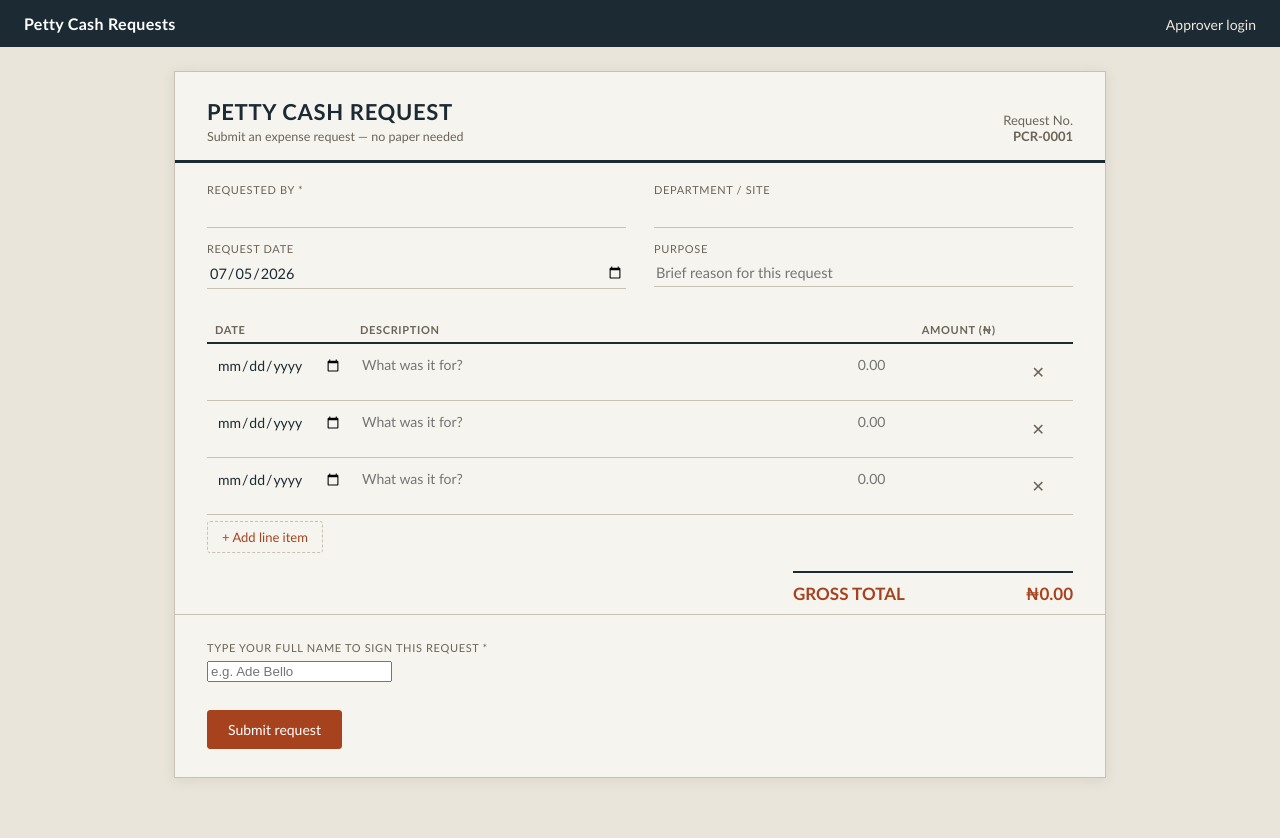
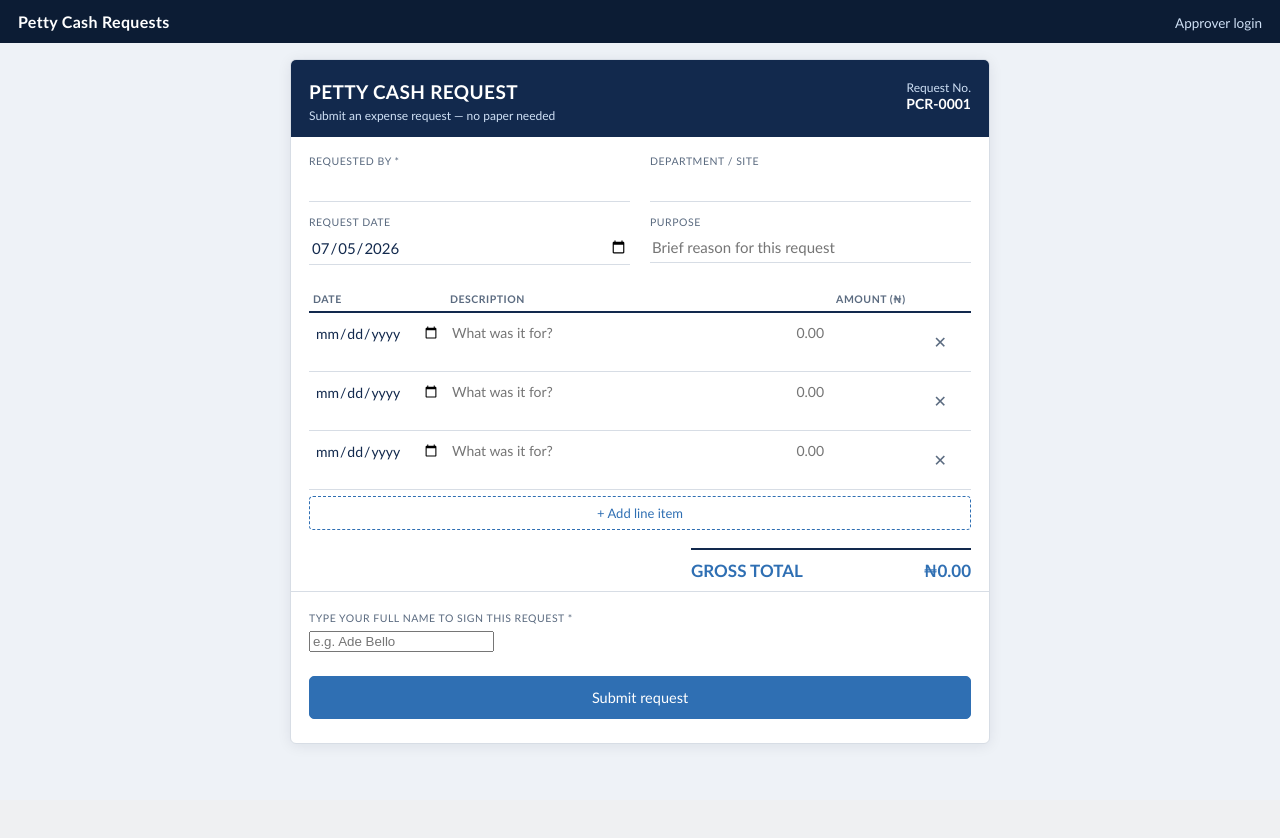
Before and after one commit to Rarejoe/GDX-PETTY-CASH, a Flask app: page / in a window 1280 px wide. After the commit the page ends 744 px from the top, so only its background shows below. Run offline with Flask 3, Linux system fonts and the light colour scheme; data that the repository does not hold is empty.

Commit message:
Refactor styles in static/style.css
Updated CSS variables and styles for improved layout and design.

```diff
--- a/static/style.css
+++ b/static/style.css
@@ -1,18 +1,19 @@
 :root{
-  --ink:#1c2b33;
-  --paper:#f6f4ee;
-  --line:#c9c2b2;
-  --accent:#a6431e;
-  --accent-soft:#f1e4dc;
-  --muted:#6b6459;
+  --ink:#12294d;
+  --paper:#ffffff;
+  --line:#d7dde5;
+  --accent:#2f6fb3;
+  --accent-soft:#e8f1fb;
+  --muted:#5b6b80;
   --good:#3c6e52;
   --bad:#a3372b;
+  --navy-deep:#0c1c34;
 }
 *{ box-sizing:border-box; }
 body{
   margin:0;
   font-family:Calibri, "Segoe UI", Arial, sans-serif;
-  background:#e9e5da;
+  background:#eef2f7;
   color:var(--ink);
 }
 a{ color:var(--accent); text-decoration:none; }
@@ -22,59 +23,68 @@ a:hover{ text-decoration:underline; }
   display:flex;
   justify-content:space-between;
   align-items:center;
-  padding:14px 24px;
-  background:var(--ink);
+  padding:12px 18px;
+  background:var(--navy-deep);
   color:#fff;
+  flex-wrap:wrap;
+  gap:8px;
 }
-.topbar .brand{ color:#fff; font-weight:700; letter-spacing:0.02em; text-decoration:none; }
-.topbar nav a{ color:#f1e9df; margin-left:18px; font-size:14px; }
+.topbar .brand{ color:#fff; font-weight:700; letter-spacing:0.02em; text-decoration:none; display:flex; align-items:center; gap:9px; }
+.topbar .brand img{ height:30px; width:30px; display:block; background:#fff; border-radius:50%; padding:3px; object-fit:contain; }
+.topbar nav a{ color:#cfe0f5; margin-left:14px; font-size:13.5px; }
 
-.page{ max-width:960px; margin:0 auto; padding:24px 14px 60px; }
+.page{ max-width:720px; margin:0 auto; padding:16px 10px 50px; }
 
-.flash-stack{ margin-bottom:16px; }
-.flash{ padding:10px 14px; border-radius:4px; margin-bottom:8px; font-size:14px; }
+.flash-stack{ margin-bottom:14px; }
+.flash{ padding:10px 14px; border-radius:4px; margin-bottom:8px; font-size:13.5px; }
 .flash-error{ background:#fbe4e1; color:var(--bad); border:1px solid #e7b7ae; }
 .flash-success{ background:#e3efe7; color:var(--good); border:1px solid #b9d8c3; }
 
 .sheet{
   background:var(--paper);
   border:1px solid var(--line);
-  box-shadow:0 2px 14px rgba(0,0,0,0.08);
+  box-shadow:0 2px 14px rgba(12,28,52,0.08);
   padding-bottom:8px;
+  border-radius:6px;
+  overflow:hidden;
 }
 .sheet.narrow{ max-width:420px; margin:40px auto; padding:28px; }
-.sheet.wide{ padding:28px 32px; }
-.sheet.confirmation{ text-align:center; padding:50px 30px; }
+.sheet.wide{ padding:20px 18px; }
+.sheet.confirmation{ text-align:center; padding:44px 20px; }
 
 .check-icon{
-  width:56px; height:56px; border-radius:50%;
+  width:52px; height:52px; border-radius:50%;
   background:var(--good); color:#fff;
-  font-size:28px; line-height:56px;
+  font-size:26px; line-height:52px;
   margin:0 auto 16px;
 }
 
 .letterhead{
   display:flex;
   justify-content:space-between;
-  align-items:flex-end;
-  padding:26px 32px 16px;
-  border-bottom:3px solid var(--ink);
+  align-items:flex-start;
+  flex-wrap:wrap;
+  gap:10px;
+  padding:20px 18px 14px;
+  background:var(--ink);
+  color:#fff;
 }
-.letterhead h1{ margin:0; font-size:22px; letter-spacing:0.03em; }
-.letterhead .sub{ color:var(--muted); font-size:12.5px; margin-top:4px; }
-.ref-box{ text-align:right; font-size:13px; color:var(--muted); }
+.letterhead h1{ margin:0; font-size:19px; letter-spacing:0.02em; line-height:1.25; }
+.letterhead .sub{ color:#cfe0f5; font-size:12px; margin-top:4px; }
+.ref-box{ text-align:right; font-size:12px; color:#cfe0f5; }
+.ref-box strong{ color:#fff; font-size:14px; }
 
 .meta-grid{
   display:grid;
   grid-template-columns:1fr 1fr;
-  gap:14px 28px;
-  padding:20px 32px 6px;
+  gap:14px 20px;
+  padding:18px 18px 4px;
 }
 .field label{
   display:block;
-  font-size:11px;
+  font-size:10.5px;
   text-transform:uppercase;
-  letter-spacing:0.06em;
+  letter-spacing:0.05em;
   color:var(--muted);
   margin-bottom:4px;
 }
@@ -84,73 +94,101 @@ a:hover{ text-decoration:underline; }
   border-bottom:1.5px solid var(--line);
   background:transparent;
   font-family:inherit;
-  font-size:14.5px;
-  padding:5px 2px;
+  font-size:15px;
+  padding:6px 2px;
   color:var(--ink);
 }
 .field input:focus{ outline:none; border-bottom-color:var(--accent); }
 .meta-grid.readonly .value{ font-size:14.5px; padding:5px 2px; border-bottom:1px solid var(--line); }
 
 table{
-  width:calc(100% - 64px);
-  margin:22px 32px 6px;
+  width:calc(100% - 36px);
+  margin:18px 18px 6px;
   border-collapse:collapse;
 }
 thead th{
-  text-align:left; font-size:11px; text-transform:uppercase;
-  letter-spacing:0.06em; color:var(--muted);
-  padding:6px 8px; border-bottom:2px solid var(--ink);
+  text-align:left; font-size:10.5px; text-transform:uppercase;
+  letter-spacing:0.05em; color:var(--muted);
+  padding:6px 4px; border-bottom:2px solid var(--ink);
 }
 thead th.num{ text-align:right; }
-tbody td{ padding:8px; border-bottom:1px solid var(--line); vertical-align:top; }
+tbody td{ padding:7px 4px; border-bottom:1px solid var(--line); vertical-align:top; }
 tbody td.num{ text-align:right; font-variant-numeric:tabular-nums; }
 tbody input{
   width:100%; border:none; background:transparent;
   font-family:inherit; font-size:14px; padding:4px 2px; color:var(--ink);
 }
 tbody input:focus{ outline:none; background:var(--accent-soft); }
-td.rm{ text-align:center; width:34px; }
+td.rm{ text-align:center; width:30px; }
 .rm button{ border:none; background:none; color:var(--muted); cursor:pointer; font-size:16px; }
 .rm button:hover{ color:var(--accent); }
 
-.row-controls{ padding:0 32px 4px; }
+.row-controls{ padding:0 18px 4px; }
 .add-row{
-  border:1px dashed var(--line); background:none; color:var(--accent);
-  font-family:inherit; font-size:13px; padding:7px 14px; cursor:pointer;
+  border:1px dashed var(--accent); background:none; color:var(--accent);
+  font-family:inherit; font-size:13px; padding:8px 14px; cursor:pointer;
+  border-radius:4px; width:100%;
 }
 .add-row:hover{ background:var(--accent-soft); }
 
-.totals{ display:flex; justify-content:flex-end; padding:14px 32px 2px; }
-.totals-box{ width:280px; border-top:2px solid var(--ink); padding-top:10px; }
+.totals{ display:flex; justify-content:flex-end; padding:14px 18px 2px; }
+.totals-box{ width:100%; max-width:280px; border-top:2px solid var(--ink); padding-top:10px; }
 .totals-row.gross{ display:flex; justify-content:space-between; font-size:17px; font-weight:700; color:var(--accent); }
 
-.signoff{ padding:26px 32px 8px; border-top:1px solid var(--line); margin-top:8px; }
+.signoff{ padding:20px 18px 8px; border-top:1px solid var(--line); margin-top:8px; }
 .signoff.single{ display:block; }
-.signoff:not(.single){ display:grid; grid-template-columns:1fr 1fr; gap:24px; }
-.sig-block label{ display:block; font-size:11px; text-transform:uppercase; letter-spacing:0.06em; color:var(--muted); margin-bottom:6px; }
+.signoff:not(.single){ display:grid; grid-template-columns:1fr 1fr; gap:20px; }
+.sig-block label{ display:block; font-size:10.5px; text-transform:uppercase; letter-spacing:0.05em; color:var(--muted); margin-bottom:6px; }
 .sig-block .value.signature{ font-size:20px; font-family:"Segoe Script","Brush Script MT",cursive; padding:6px 2px; border-bottom:1.5px solid var(--line); }
 .sig-block .sig-date{ font-size:11px; color:var(--muted); margin-top:4px; }
 
-.actions{ padding:20px 32px; display:flex; gap:10px; }
+.sig-pad-wrap{ margin-top:6px; }
+canvas.sig-pad{
+  width:100%;
+  height:150px;
+  background:#fbfcfe;
+  border:1.5px solid var(--line);
+  border-radius:4px;
+  touch-action:none;
+  display:block;
+}
+.sig-tools{
+  display:flex;
+  justify-content:space-between;
+  align-items:center;
+  margin-top:6px;
+}
+.sig-tools button{
+  border:none;
+  background:none;
+  color:var(--accent);
+  font-size:12.5px;
+  cursor:pointer;
+  text-decoration:underline;
+  padding:4px 0;
+}
+.sig-hint{ font-size:11px; color:var(--muted); margin-top:4px; }
+
+.actions{ padding:16px 18px; display:flex; gap:10px; flex-wrap:wrap; }
 button, .primary-link{
-  font-family:inherit; font-size:14px; padding:10px 20px;
-  border-radius:3px; cursor:pointer; border:1px solid var(--ink);
+  font-family:inherit; font-size:14.5px; padding:12px 20px;
+  border-radius:5px; cursor:pointer; border:1px solid var(--ink);
   background:var(--ink); color:#fff; display:inline-block;
 }
-button.primary, .primary-link{ background:var(--accent); border-color:var(--accent); }
+button.primary, .primary-link{ background:var(--accent); border-color:var(--accent); width:100%; text-align:center; }
 button.secondary{ background:none; color:var(--ink); }
 button.danger{ background:var(--bad); border-color:var(--bad); }
 
-.summary-cards{ display:flex; gap:14px; padding:16px 0 6px; flex-wrap:wrap; }
-.card{ flex:1; min-width:130px; border:1px solid var(--line); background:#fff; padding:12px 14px; border-radius:4px; }
-.card-label{ font-size:11px; text-transform:uppercase; color:var(--muted); letter-spacing:0.05em; }
-.card-value{ font-size:18px; font-weight:700; color:var(--accent); margin-top:4px; }
-.card-count{ font-size:12px; color:var(--muted); margin-top:2px; }
+.summary-cards{ display:flex; gap:10px; padding:14px 0 6px; flex-wrap:wrap; }
+.card{ flex:1; min-width:110px; border:1px solid var(--line); background:#fff; padding:10px 12px; border-radius:5px; }
+.card-label{ font-size:10.5px; text-transform:uppercase; color:var(--muted); letter-spacing:0.04em; }
+.card-value{ font-size:17px; font-weight:700; color:var(--accent); margin-top:4px; }
+.card-count{ font-size:11.5px; color:var(--muted); margin-top:2px; }
 
-.filter-row{ display:flex; gap:8px; padding:14px 0; flex-wrap:wrap; }
+.filter-row{ display:flex; gap:6px; padding:12px 0; flex-wrap:wrap; }
 .filter-pill{
-  padding:6px 14px; border:1px solid var(--line); border-radius:20px;
-  font-size:13px; color:var(--muted); background:#fff;
+  padding:6px 12px; border:1px solid var(--line); border-radius:20px;
+  font-size:12.5px; color:var(--muted); background:#fff;
 }
 .filter-pill.active{ background:var(--ink); color:#fff; border-color:var(--ink); }
 
@@ -161,20 +199,24 @@ button.danger{ background:var(--bad); border-color:var(--bad); }
 
 .status-badge{
   display:inline-block; padding:3px 10px; border-radius:12px;
-  font-size:12px; font-weight:600;
+  font-size:11.5px; font-weight:600;
 }
-.status-badge.large{ font-size:14px; padding:6px 16px; }
+.status-badge.large{ font-size:13px; padding:6px 14px; }
 .status-pending{ background:#f3e6c8; color:#8a6300; }
 .status-approved{ background:#dcefe1; color:var(--good); }
 .status-rejected{ background:#fbe0dc; color:var(--bad); }
 .status-paid{ background:#dbe6f0; color:#2b567f; }
 
-.approve-form{ padding:10px 32px 4px; border-top:1px solid var(--line); margin-top:10px; }
+.approve-form{ padding:10px 18px 4px; border-top:1px solid var(--line); margin-top:10px; }
 .approve-form .field{ max-width:300px; margin-bottom:10px; }
-.back-link{ display:inline-block; margin:16px 32px 20px; font-size:13px; }
+.back-link{ display:inline-block; margin:16px 18px 20px; font-size:13px; }
 
-@media (max-width:640px){
-  .meta-grid, .signoff:not(.single){ grid-template-columns:1fr; }
-  table{ width:calc(100% - 32px); margin:16px; }
-  .letterhead, .meta-grid, .totals, .signoff, .actions, .approve-form{ padding-left:16px; padding-right:16px; }
+@media (max-width:480px){
+  .meta-grid{ grid-template-columns:1fr; }
+  .signoff:not(.single){ grid-template-columns:1fr; }
+  table{ width:calc(100% - 20px); margin:14px 10px; }
+  .letterhead, .meta-grid, .totals, .signoff, .actions, .approve-form{ padding-left:14px; padding-right:14px; }
+  .letterhead h1{ font-size:17px; }
+  canvas.sig-pad{ height:130px; }
+}eft:16px; padding-right:16px; }
 }
```
